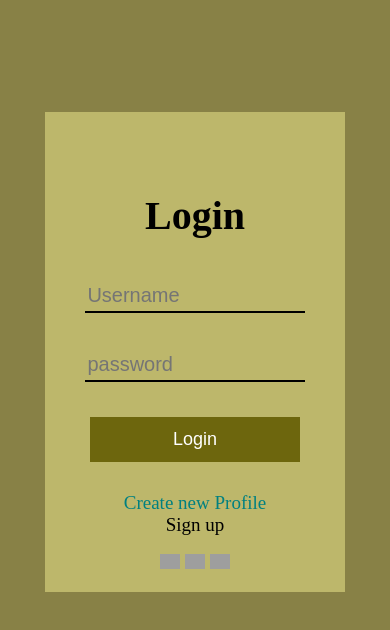
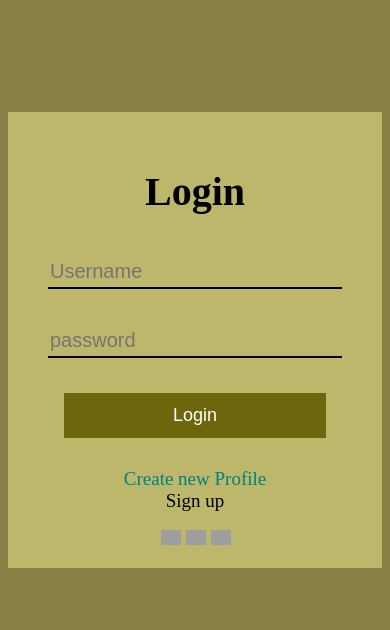
Before and after one commit to ganateja1me/Login-Page, a plain HTML site: page index.html in a window 390 px wide. Drawn offline with Linux system fonts and the light colour scheme; grey boxes are pictures that could not be loaded.

Commit message:
Update style.css

```diff
--- a/src/style.css
+++ b/src/style.css
@@ -25,10 +25,11 @@
 }
 @media all and (max-width: 1200px){
     form{
-        width:80%;
+        width:100%;
         margin-top:30%;
-        margin-left:10%;
+        margin-left:0%;
         height:400px;
+        padding-top:15%
     }
 }
 .namediv, .passdiv{
```
